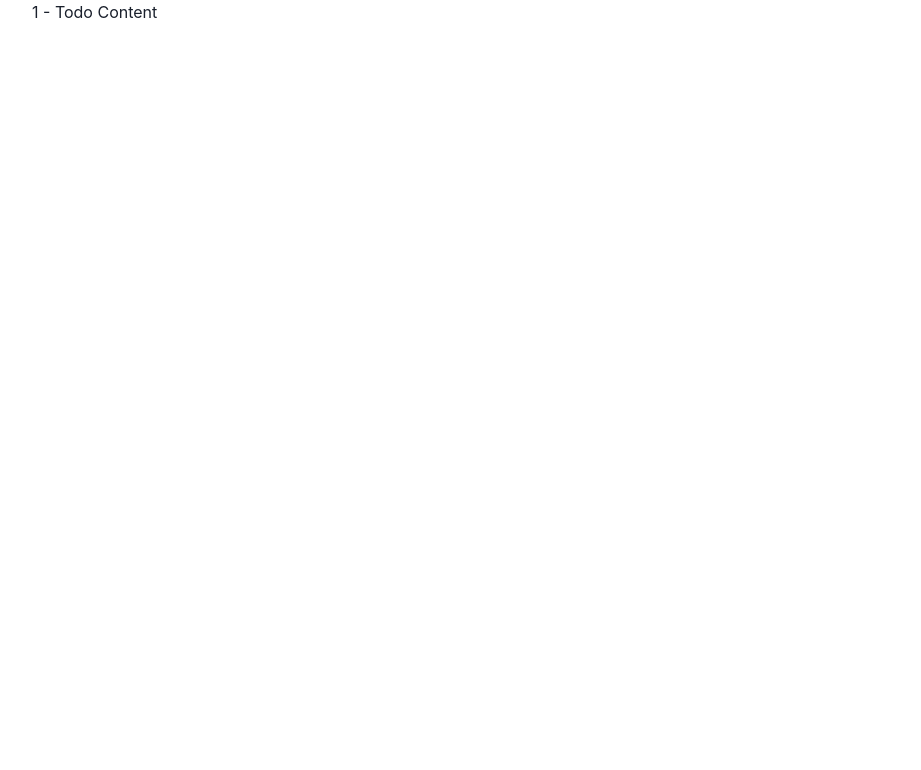
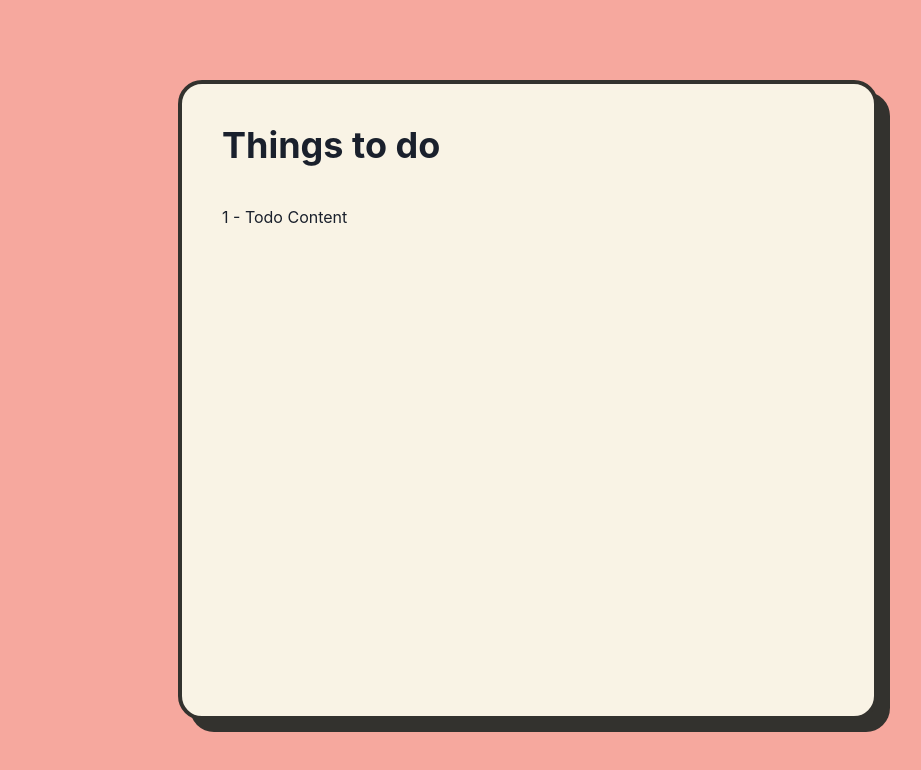
Before and after one commit to danglduy/my-todo, a React (Create React App) app: page / in a window 1280 px wide. Shown: the top 770 px of the page, without its empty margins (112-1033 px from the left). Built offline with nearby package versions, Linux system fonts and the light colour scheme.

Commit message:
Add styles for Todos Wrapper

```diff
--- a/src/components/App/index.tsx
+++ b/src/components/App/index.tsx
@@ -11,7 +11,13 @@ const App = ({ title }: Props) => {
         <title>{title}</title>
       </Helmet>
       <ChakraProvider>
-        <Container maxW="container.lg">
+        <Container
+          backgroundColor="#F6A89E"
+          height="100vh"
+          minWidth="100vw"
+          padding="20"
+          centerContent
+        >
           <Todos />
         </Container>
       </ChakraProvider>
--- a/src/components/TodoItem/index.tsx
+++ b/src/components/TodoItem/index.tsx
@@ -1,5 +1,5 @@
 import { Props } from './types';
-import { Text } from '@chakra-ui/react';
+import { ListItem, Text } from '@chakra-ui/react';
 
 const TodoItem = ({ todo, updateTodo }: Props) => {
   const handleItemClick = () => {
@@ -7,9 +7,11 @@ const TodoItem = ({ todo, updateTodo }: Props) => {
   };
 
   return (
-    <Text as={todo.visibility ? undefined : 's'} onClick={handleItemClick}>
-      {todo._id} - {todo.content}
-    </Text>
+    <ListItem>
+      <Text as={todo.visibility ? undefined : 's'} onClick={handleItemClick}>
+        {todo._id} - {todo.content}
+      </Text>
+    </ListItem>
   );
 };
 
--- a/src/components/Todos/index.tsx
+++ b/src/components/Todos/index.tsx
@@ -1,14 +1,27 @@
-import { Box } from '@chakra-ui/layout';
+import { Box, Heading, List } from '@chakra-ui/layout';
 import { Props } from './types';
 import { withConnect } from './withConnect';
 import TodoItem from '../TodoItem';
 
 const Todos = ({ todos, updateTodo }: Props) => {
   return (
-    <Box>
-      {todos.map((todo) => (
-        <TodoItem key={todo._id} todo={todo} updateTodo={updateTodo} />
-      ))}
+    <Box
+      width="700px"
+      padding="10"
+      height="100%"
+      boxShadow="12px 12px 0px #33322E;"
+      border="4px solid #33322E"
+      borderRadius="24px"
+      background=" #F9F3E5"
+    >
+      <Box height="81px">
+        <Heading>Things to do</Heading>
+      </Box>
+      <List>
+        {todos.map((todo) => (
+          <TodoItem key={todo._id} todo={todo} updateTodo={updateTodo} />
+        ))}
+      </List>
     </Box>
   );
 };
```
